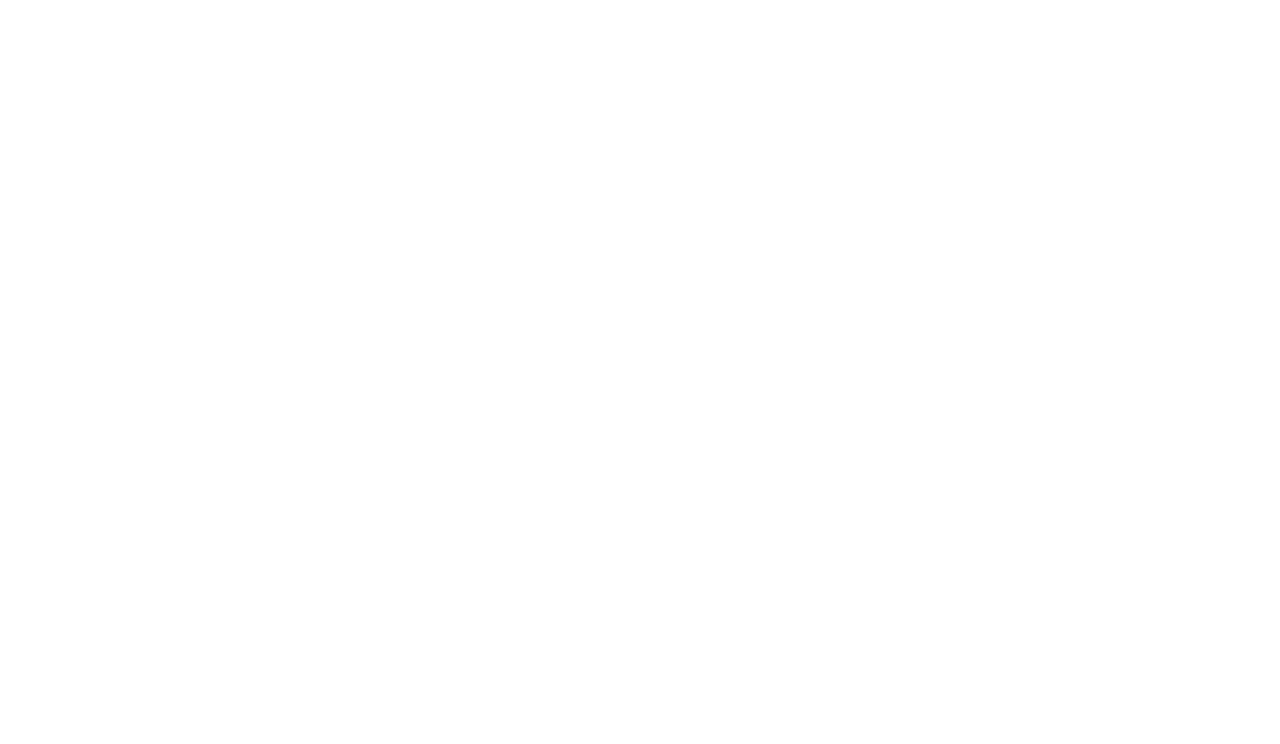
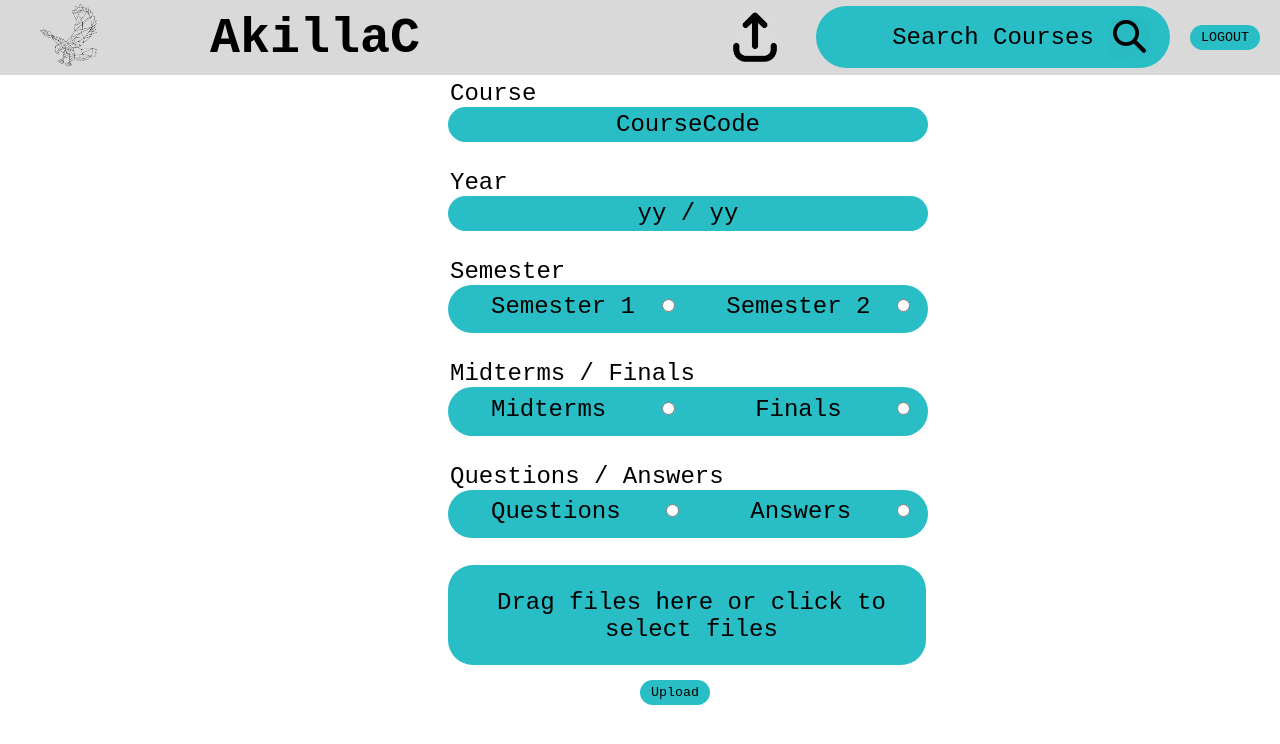
Before and after one commit to ngeeyonglim/AzureAkillac, a React (Create React App) app in the folder frontend/: page /upload in a window 1280 px wide. Before the commit this address had no page. Shown: the top 744 px of the page. Built offline with nearby package versions, Linux system fonts and the light colour scheme.

Commit message:
separated the upload and search screen

```diff
--- a/frontend/src/App.js
+++ b/frontend/src/App.js
@@ -3,7 +3,9 @@ import { supabase } from "./supabase";
 import { Route, Routes } from "react-router-dom";
 import LoginScreen from "./components/LoginScreen";
 import HomeScreen from "./components/HomeScreen";
-import PypListManager from "./components/PypListManger";
+import UploadScreen from "./components/UploadScreen";
+import SearchScreen from "./components/SearchScreen";
+import { PypListProvider } from "./components/PypListContext";
 
 export default function App() {
   const [session, setSession] = useState(null);
@@ -16,10 +18,13 @@ export default function App() {
   }, []);
   return (
     <div>
-      <Routes>
-        <Route path="/" element={session ? <HomeScreen /> : <LoginScreen />} />
-        <Route path="/search" element={<PypListManager />} />
-      </Routes>
+      <PypListProvider>
+        <Routes>
+          <Route path="/" element={session ? <HomeScreen /> : <LoginScreen />} />
+          <Route path="/upload" element={<UploadScreen />} />
+          <Route path="/search" element={<SearchScreen />} />
+        </Routes>
+      </PypListProvider>
     </div>
   );
 }
--- a/frontend/src/components/NavBar.js
+++ b/frontend/src/components/NavBar.js
@@ -1,8 +1,11 @@
 import { supabase } from "../supabase";
 import { Link } from "react-router-dom";
+import { useFilteredCourseCode } from "./PypListContext";
 
-export default function NavBar({courseCode, handleSetCourseCode, handleResetCourseCode}) {
-
+export default function NavBar() {
+    const {courseCode,
+        handleSetCourseCode,
+        handleResetCourseCode} = useFilteredCourseCode();
     // Logs out the user
     const handleLogOutClick = () => {
         supabase.auth.signOut();
@@ -21,11 +24,17 @@ export default function NavBar({courseCode, handleSetCourseCode, handleResetCour
                 {/* Search bar that links to the search page */}
                 <li><Link to="/search">
                     <input type="text"
-                    value={courseCode}
-                    onChange={handleSetCourseCode}
-                    onClick={handleResetCourseCode}
-                    className="search-bar"
-                    placeholder="Search Courses"></input>
+                        value={courseCode}
+                        onChange={handleSetCourseCode}
+                        onClick={handleResetCourseCode}
+                        className="search-bar"
+                        placeholder="Search Courses"></input>
+                 </Link></li>
+                {/* upload button that links to the upload page */}
+                <li><Link to="/upload">
+                    <img alt="upload"
+                    src={require("../images/upload-logo.png")}
+                    className="upload-logo"/>
                  </Link></li>
             </ul>
         </nav>
--- /dev/null
+++ b/frontend/src/components/PypListContext.js
@@ -0,0 +1,114 @@
+import { useState, useEffect, useContext, createContext } from "react";
+
+const PypListContext = createContext();
+const PypListUpdateContext = createContext();
+const FilteredCourseCodeContext = createContext();
+
+export function usePypList() {
+    return useContext(PypListContext);
+}
+
+export function useUpdatePypList() {
+    return useContext(PypListUpdateContext);
+}
+
+export function useFilteredCourseCode() {
+    return useContext(FilteredCourseCodeContext);
+}
+
+// get the stored pyps from local storage
+// here is the function that will pull pyps from database
+function getStoredPyps() {
+  const rawPyps = window.localStorage.getItem("pyps");
+  if (rawPyps != null) {
+    return JSON.parse(rawPyps);
+  } else {
+    return [];
+  }
+}
+
+// store the pyp in local storage
+// here is the function that will push pyps to database
+function setStoredPyp(newPyp) {
+  window.localStorage.setItem("pyps", JSON.stringify(newPyp));
+}
+
+export function PypListProvider({ children }) {
+    // pyp is the state variable that holds the array of pyps
+    const [pyp, setPyp] = useState(getStoredPyps());
+
+    // uploadPyp is the state variable that holds the pyp to be uploaded
+    const [uploadPyp, setUploadPyp] = useState({
+        courseCode: "",
+        pypYear: "",
+        semester: "",
+        midOrFinals: "",
+        ansOrQuestions: "",
+        file: []
+    });
+
+    // update the state of pyp to be uploaded
+    const handleUploadPyp = (event) => {
+        const { name, value } = event.target;
+        setUploadPyp({
+            ...uploadPyp,
+            [name] : value
+        });
+    };
+
+    // appends pyp to the front of the array
+    // and resets upload input fields
+    const handleSetPyp = (event) => {
+        event.preventDefault();
+        setPyp([{
+            courseCode : uploadPyp.courseCode,
+            pypYear : uploadPyp.pypYear,
+            semester : uploadPyp.semester,
+            midOrFinals : uploadPyp.midOrFinals,
+            ansOrQuestions : uploadPyp.ansOrQuestions,
+            file : uploadPyp.file
+            },
+            ...pyp
+        ]);
+        setUploadPyp({
+            courseCode: "",
+            pypYear: "",
+            semester: "",
+            midOrFinals: "",
+            ansOrQuestions: "",
+            file: []
+        });
+    };
+    // holds the desired course code to search for
+    const [courseCode, setCourseCode] = useState("");
+
+    // set the course code to be searched
+    const handleSetCourseCode = (event) => {
+        event.preventDefault();
+        setCourseCode(event.target.value);
+    };
+
+    // reset search input field
+    const handleResetCourseCode = (event) => {
+        setCourseCode("");
+    };
+
+    // Ensure the each time a pyp is added it is stored to the local storage
+    useEffect(() => {
+        setStoredPyp(pyp);
+    }, [pyp]);
+
+    return (
+        <PypListContext.Provider value={pyp}>
+            <PypListUpdateContext.Provider
+                value={{handleSetPyp, handleUploadPyp, uploadPyp}}>
+                <FilteredCourseCodeContext.Provider
+                    value={{courseCode,
+                    handleSetCourseCode,
+                    handleResetCourseCode}}>
+                    {children}
+                </FilteredCourseCodeContext.Provider>
+            </PypListUpdateContext.Provider>
+        </PypListContext.Provider>
+    );
+}
--- a/frontend/src/components/SearchScreen.js
+++ b/frontend/src/components/SearchScreen.js
@@ -1,13 +1,19 @@
 import EmptyList from "./EmptyList";
+import NavBar from "./NavBar";
 import PypList from "./PypList";
+import { usePypList, useFilteredCourseCode } from "./PypListContext";
 
-export default function SearchScreen({pyp, courseCode}) {
+export default function SearchScreen() {
+    const pyp = usePypList();
+    const { courseCode } = useFilteredCourseCode();
     const filteredPyp = pyp.filter((pyp) =>
         courseCode.toLowerCase() === pyp.courseCode
                                             .slice(0, courseCode.length)
                                             .toLowerCase());
+
     return (
         <div>
+            <NavBar />
             {filteredPyp.length > 0
             ? <PypList pyp={filteredPyp} />
             : <EmptyList />}
--- a/frontend/src/components/UploadScreen.js
+++ b/frontend/src/components/UploadScreen.js
@@ -1,9 +1,14 @@
 import DropBox from "./Dropbox";
+import NavBar from "./NavBar";
+import { useUpdatePypList } from "./PypListContext";
 
-export default function UploadScreen({uploadPyp, handleUploadPyp, handleSetPyp}) {
+export default function UploadScreen() {
+    const { handleSetPyp, handleUploadPyp, uploadPyp } = useUpdatePypList();
     return (
+        <div>
+            <NavBar />
             <form className="upload-form">
-        <legend className="form-label">Course</legend>
+                <legend>Course</legend>
                 <input type="text"
                     placeholder="CourseCode"
                     value={uploadPyp.courseCode}
@@ -11,7 +16,7 @@ export default function UploadScreen({uploadPyp, handleUploadPyp, handleSetPyp})
                     name="courseCode"
                     className="upload-input"></input>
                 <br />
-        <legend className="form-label">Year</legend>
+                <legend>Year</legend>
                 <input type="text"
                     placeholder="yy / yy"
                     value={uploadPyp.pypYear}
@@ -19,8 +24,8 @@ export default function UploadScreen({uploadPyp, handleUploadPyp, handleSetPyp})
                     name="pypYear"
                     className="upload-input"></input>
                 <br />
-        <legend className="form-label">Semester</legend>
-        <fieldset className="upload-sem">
+                <legend>Semester</legend>
+                <fieldset className="upload-fieldset">
                     <label className="option-label">Semester 1</label>
                     <input
                         type="radio"
@@ -37,40 +42,39 @@ export default function UploadScreen({uploadPyp, handleUploadPyp, handleSetPyp})
                         onChange={handleUploadPyp} />
                 </fieldset>
                 <br />
-        <legend className="form-label">Midterms / Finals</legend>
-        <fieldset className="upload-sem">
+                <legend>Midterms / Finals</legend>
+                <fieldset className="upload-fieldset">
                     <label className="option-label">Midterms</label>
                     <input
                         type="radio"
-                name="midorFinals"
+                        name="midOrFinals"
                         value="Midterms"
-                checked={uploadPyp.midorFinals === "Midterms"}
+                        checked={uploadPyp.midOrFinals === "Midterms"}
                         onChange={handleUploadPyp} />
                     <label className="option-label">Finals</label>
                     <input
                         type="radio"
-                name="midorFinals"
+                        name="midOrFinals"
                         value="Finals"
-                checked={uploadPyp.midorFinals === "Finals"}
+                        checked={uploadPyp.midOrFinals === "Finals"}
                         onChange={handleUploadPyp} />
                 </fieldset>
                 <br />
-        <legend className="form-label">Questions / Answers</legend>
-        <fieldset className="upload-qna">
+                <legend>Questions / Answers</legend>
+                <fieldset className="upload-fieldset">
                     <label className="option-label">Questions</label>
                     <input
                         type="radio"
-                name="type"
-                value="Question"
-                checked={uploadPyp.type === "Question"}
-                onChange={handleUploadPyp}
-                />
+                        name="ansOrQuestions"
+                        value= "Question"
+                        checked={uploadPyp.ansOrQuestions === "Question"}
+                        onChange={handleUploadPyp} />
                     <label className="option-label">Answers</label>
                     <input
                         type="radio"
-                name="type"
-                value="Answer"
-                checked={uploadPyp.type === "Answer"}
+                        name="ansOrQuestions"
+                        value= "Answer"
+                        checked={uploadPyp.ansOrQuestions === "Answer"}
                         onChange={handleUploadPyp} />
                 </fieldset>
                 <br />
@@ -81,5 +85,6 @@ export default function UploadScreen({uploadPyp, handleUploadPyp, handleSetPyp})
                     Upload
                 </button>
             </form>
+        </div>
     )
 }
--- a/frontend/src/index.css
+++ b/frontend/src/index.css
@@ -94,6 +94,19 @@ table {
   cursor: pointer;
 }
 
+.upload-logo {
+  position: absolute;
+  top: 0%;
+  right: 0%;
+  margin-right: 500px;
+  margin-top: 12px;
+  height: 50px;
+  width: 50px;
+  border: none;
+  background-color: #d9d9d9;
+  color: black;
+}
+
 .header {
   padding: 10px;
   position: absolute;
@@ -132,17 +145,15 @@ table {
 
 .upload-form {
   position:absolute;
-  right: 0%;
   top: 10%;
-  margin: 10px;
+  left: 35%;
   display: grid;
+  font-size: 24px;
 }
 
-.form-label {
-  margin: 2px;
-}
 .upload-input {
   text-align: center;
+  font-size: inherit;
   height: 33px;
   width: 476px;
   border: none;
@@ -150,29 +161,30 @@ table {
   background-color: #29BDC5;
 }
 
-.option-label {
-  margin-left: 55px;
-  width: 80px;
+
+.upload-fieldset {
+  background-color: #29BDC5;
+  border: none;
+  height: 25px;
+  border-radius: 25px;
+  display: flex;
+  justify-content: space-between;
 }
 
-.upload-qna , .upload-sem {
-  display: grid;
-  grid-auto-flow: column;
-  padding: 10px;
-  background-color: #29BDC5;
-  border-radius: 25px;
-  border: none;
+.option-label {
+  margin-left: 25px;
 }
 
 .dropbox {
   background-color: #29BDC5;
-  height: 60px;
+  height: 100px;
   width: 478px;
-  border-radius: 30px;
+  border-radius: 25px;
+  margin-bottom: 10px;
 }
 
 .dropbox-text {
-  font-size: 12px;
+  font-size: inherit;
   text-align: center;
   padding: 24px;
   width: 439px;
```
Also changed, not shown: frontend/src/components/PypListManger.js (deleted, +0 -101 lines), frontend/src/images/upload-logo.png (added), 1 other file (tests, documents, lock files or other folders). Lines whose indentation alone changed are shown as unchanged.
